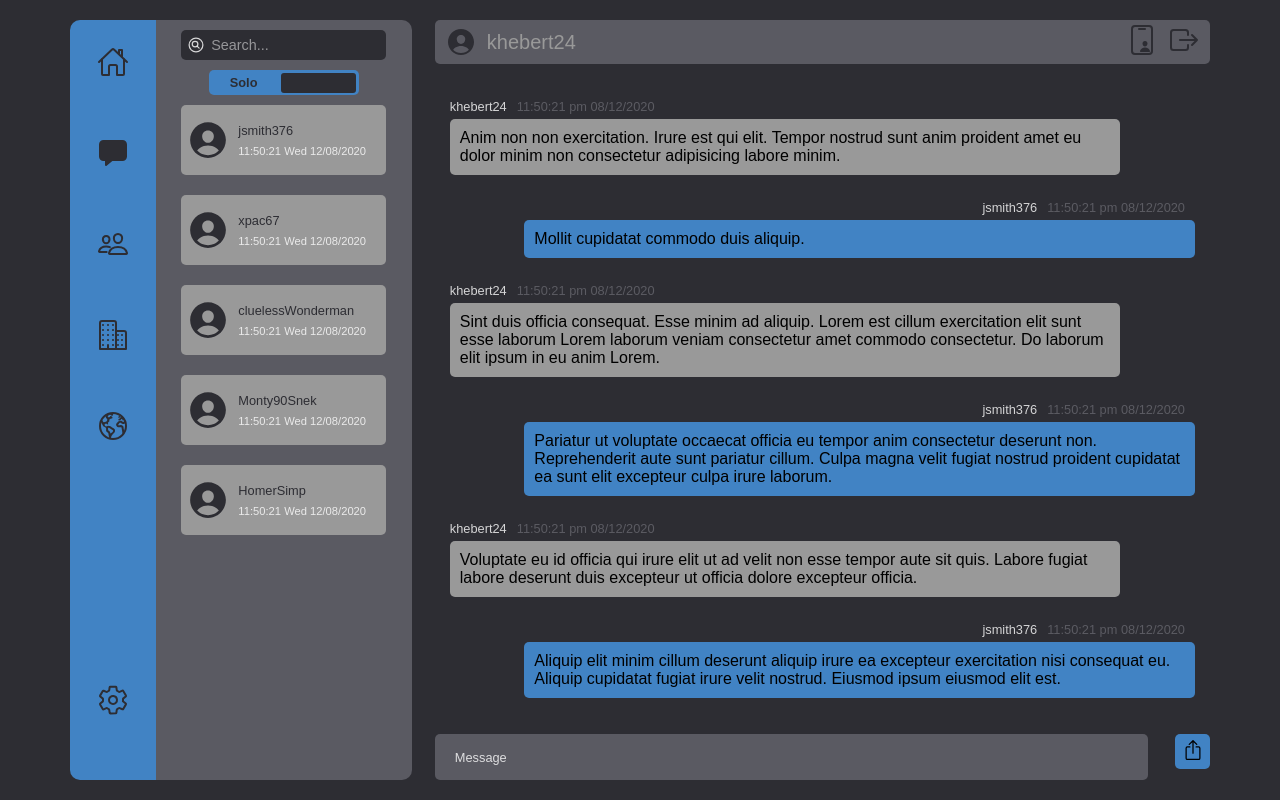
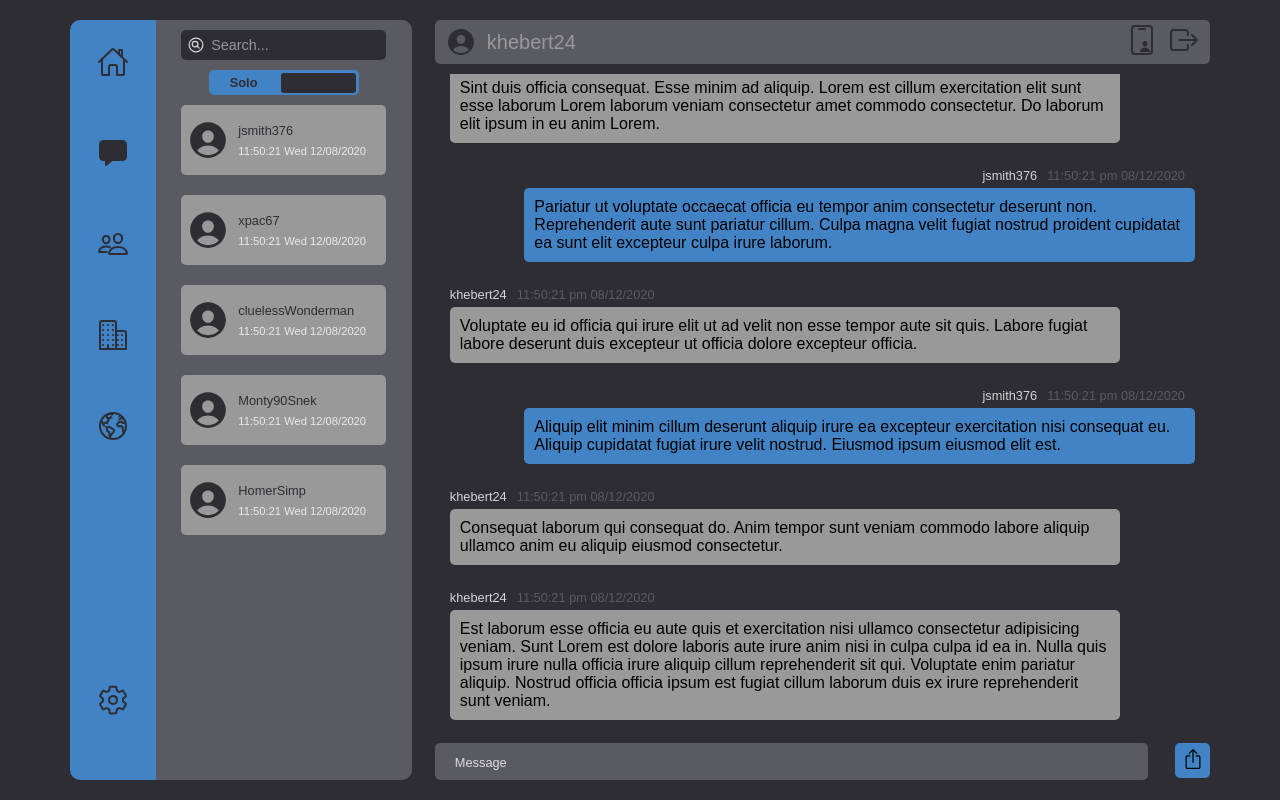
Before and after one commit to kraig-hebert/chat, a React (Create React App) app in the folder client/: page / in a window 1280 px wide. Built offline with nearby package versions, Linux system fonts and the light colour scheme.

Commit message:
updated stylings for scrollbar

```diff
--- a/client/src/components/main/pages/directMessages/messageBoard/MessageBoard.jsx
+++ b/client/src/components/main/pages/directMessages/messageBoard/MessageBoard.jsx
@@ -1,4 +1,4 @@
-import React from 'react';
+import React, { useRef, useEffect } from 'react';
 import PropTypes from 'prop-types';
 
 import { useStyles } from './messageBoardStyles';
@@ -14,9 +14,13 @@ const renderedMessageBlocks = dummyData.messages.map((message, index) => (
 const MessageBoard = (props) => {
   const {} = props;
   const classes = useStyles();
+  const containerRef = useRef();
 
+  useEffect(() => {
+    containerRef.current.scrollTop = containerRef.current.scrollHeight;
+  }, []);
   return (
-    <div className={classes.messageBoardContainer}>
+    <div className={classes.messageBoardContainer} ref={containerRef}>
       <div className={classes.messageBoard}>{renderedMessageBlocks}</div>
     </div>
   );
--- a/client/src/components/main/pages/directMessages/messageBoard/messageBoardStyles.js
+++ b/client/src/components/main/pages/directMessages/messageBoard/messageBoardStyles.js
@@ -1,11 +1,25 @@
 import { createUseStyles } from 'react-jss';
 
-export const useStyles = createUseStyles({
+export const useStyles = createUseStyles((theme) => ({
   messageBoardContainer: {
     width: '100%',
-    height: '700px',
     margin: '10px 0',
-    overflow: 'auto',
+    overflowY: 'scroll',
+    overflowX: 'hidden',
+    '&::-webkit-scrollbar': {
+      width: '20px',
+      height: 'auto',
+    },
+    '&::-webkit-scrollbar-track-piece': {
+      backgroundColor: theme.tertiary.main,
+      height: '100%',
+      borderRadius: '5px',
+    },
+    '&::-webkit-scrollbar-thumb': {
+      backgroundColor: theme.blue.main,
+      borderRadius: '5px',
+      width: '10px',
+    },
   },
   messageBoard: {
     display: 'flex',
@@ -15,4 +29,4 @@ export const useStyles = createUseStyles({
     width: '100%',
     padding: '10px 5px',
   },
-});
+}));
```
